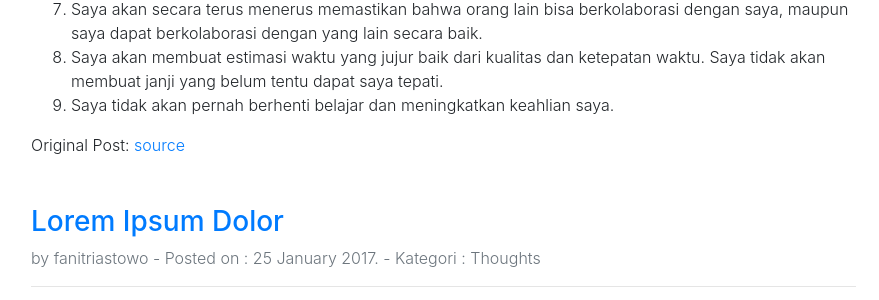
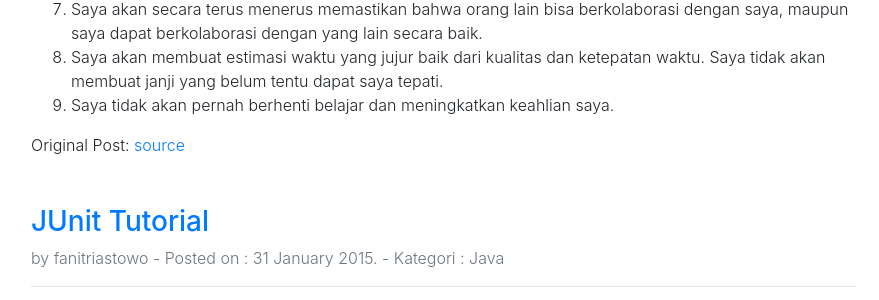
Before and after one commit to fanitriastowo/recursenews, a PHP site: page / in a window 1280 px wide. Shown: the part 575-875 px from the top of the page, without its empty margins (54-933 px from the left). Run offline with PHP 8.4, Linux system fonts and the light colour scheme.

Commit message:
added junit testing article

```diff
--- a/about.php
+++ b/about.php
@@ -5,8 +5,6 @@
 
   <?php include 'template/css.html'; ?>
 
-	<!-- custom stylesheet here -->
-	<link rel="stylesheet" type="text/css" href="css/main.css">
 </head>
 <body>
 
--- a/archive.php
+++ b/archive.php
@@ -11,9 +11,6 @@ $data = $db->findAll();
 	<title>Recursenews | Programming Blog</title>
 
 	<?php include 'template/css.html'; ?>
-
-	<!-- custom stylesheet here -->
-	<link rel="stylesheet" type="text/css" href="css/main.css">
 </head>
 <body>
 
--- /dev/null
+++ b/config/db/junit_tutorial.json
@@ -0,0 +1,12 @@
+{
+    "__created_at": 1533655440,
+    "__updated_at": 1533655440,
+    "data": {
+        "tanggal": "31 January 2015",
+        "title": "JUnit Tutorial",
+        "content": "\r\n\tLets test simple jUnit Framework.\r\n",
+        "kategory": "Java",
+        "slug": "junit_tutorial",
+        "image": "https://www.rishabhsoft.com/wp-content/uploads/2011/05/Entry-and-Exit-Criteria-for-Testing.jpg"
+    }
+}
--- a/config/db/post1.json
+++ /dev/null
@@ -1,11 +0,0 @@
-{
-    "__created_at": 1533655440,
-    "__updated_at": 1533655440,
-    "data": {
-        "tanggal": "25 January 2017",
-        "title": "Lorem Ipsum Dolor",
-        "content": "\r\n\tLorem ipsum dolor sit amet, consectetur adipisicing elit, sed do eiusmod\r\n\ttempor incididunt ut labore et dolore magna aliqua. Ut enim ad minim veniam,\r\n\tquis nostrud exercitation ullamco laboris nisi ut aliquip ex ea commodo\r\n\tconsequat. Duis aute irure dolor in reprehenderit in voluptate velit esse\r\n\tcillum dolore eu fugiat nulla pariatur. Excepteur sint occaecat cupidatat non\r\n\tproident, sunt in culpa qui officia deserunt mollit anim id est laborum.\r\n",
-        "kategory": "Thoughts",
-        "slug": "post1"
-    }
-}
--- a/config/db/post2.json
+++ b/config/db/post2.json
@@ -4,9 +4,9 @@
     "data": {
         "tanggal": "25 January 2017",
         "title": "Lorem Ipsum Dolor",
-        "kategory": "Thoughts",
         "content": "\r\n\tLorem ipsum dolor sit amet, consectetur adipisicing elit, sed do eiusmod\r\n\ttempor incididunt ut labore et dolore magna aliqua. Ut enim ad minim veniam,\r\n\tquis nostrud exercitation ullamco laboris nisi ut aliquip ex ea commodo\r\n\tconsequat. Duis aute irure dolor in reprehenderit in voluptate velit esse\r\n\tcillum dolore eu fugiat nulla pariatur. Excepteur sint occaecat cupidatat non\r\n\tproident, sunt in culpa qui officia deserunt mollit anim id est laborum.\r\n",
         "kategory": "Thoughts",
-        "slug": "post2"
+        "slug": "post2",
+        "image": null
     }
 }
--- a/config/db/post3.json
+++ /dev/null
@@ -1,12 +0,0 @@
-{
-    "__created_at": 1533660002,
-    "__updated_at": 1533660002,
-    "data": {
-        "tanggal": "25 January 2017",
-        "title": "Lorem Ipsum Dolor",
-        "kategory": "Thoughts",
-        "content": "\r\n\tLorem ipsum dolor sit amet, consectetur adipisicing elit, sed do eiusmod\r\n\ttempor incididunt ut labore et dolore magna aliqua. Ut enim ad minim veniam,\r\n\tquis nostrud exercitation ullamco laboris nisi ut aliquip ex ea commodo\r\n\tconsequat. Duis aute irure dolor in reprehenderit in voluptate velit esse\r\n\tcillum dolore eu fugiat nulla pariatur. Excepteur sint occaecat cupidatat non\r\n\tproident, sunt in culpa qui officia deserunt mollit anim id est laborum.\r\n",
-        "kategory": "Thoughts",
-        "slug": "post3"
-    }
-}
--- a/config/db/post4.json
+++ /dev/null
@@ -1,12 +0,0 @@
-{
-    "__created_at": 1533660028,
-    "__updated_at": 1533660028,
-    "data": {
-        "tanggal": "25 January 2017",
-        "title": "Lorem Ipsum Dolor",
-        "kategory": "Thoughts",
-        "content": "\r\n\tLorem ipsum dolor sit amet, consectetur adipisicing elit, sed do eiusmod\r\n\ttempor incididunt ut labore et dolore magna aliqua. Ut enim ad minim veniam,\r\n\tquis nostrud exercitation ullamco laboris nisi ut aliquip ex ea commodo\r\n\tconsequat. Duis aute irure dolor in reprehenderit in voluptate velit esse\r\n\tcillum dolore eu fugiat nulla pariatur. Excepteur sint occaecat cupidatat non\r\n\tproident, sunt in culpa qui officia deserunt mollit anim id est laborum.\r\n",
-        "kategory": "Thoughts",
-        "slug": "post4"
-    }
-}
--- a/config/db/post5.json
+++ /dev/null
@@ -1,12 +0,0 @@
-{
-    "__created_at": 1533660048,
-    "__updated_at": 1533660048,
-    "data": {
-        "tanggal": "25 January 2017",
-        "title": "Lorem Ipsum Dolor",
-        "kategory": "Thoughts",
-        "content": "\r\n\tLorem ipsum dolor sit amet, consectetur adipisicing elit, sed do eiusmod\r\n\ttempor incididunt ut labore et dolore magna aliqua. Ut enim ad minim veniam,\r\n\tquis nostrud exercitation ullamco laboris nisi ut aliquip ex ea commodo\r\n\tconsequat. Duis aute irure dolor in reprehenderit in voluptate velit esse\r\n\tcillum dolore eu fugiat nulla pariatur. Excepteur sint occaecat cupidatat non\r\n\tproident, sunt in culpa qui officia deserunt mollit anim id est laborum.\r\n",
-        "kategory": "Thoughts",
-        "slug": "post5"
-    }
-}
--- a/config/db/post6.json
+++ /dev/null
@@ -1,12 +0,0 @@
-{
-    "__created_at": 1533660062,
-    "__updated_at": 1533660062,
-    "data": {
-        "tanggal": "25 January 2017",
-        "title": "Lorem Ipsum Dolor",
-        "kategory": "Thoughts",
-        "content": "\r\n\tLorem ipsum dolor sit amet, consectetur adipisicing elit, sed do eiusmod\r\n\ttempor incididunt ut labore et dolore magna aliqua. Ut enim ad minim veniam,\r\n\tquis nostrud exercitation ullamco laboris nisi ut aliquip ex ea commodo\r\n\tconsequat. Duis aute irure dolor in reprehenderit in voluptate velit esse\r\n\tcillum dolore eu fugiat nulla pariatur. Excepteur sint occaecat cupidatat non\r\n\tproident, sunt in culpa qui officia deserunt mollit anim id est laborum.\r\n",
-        "kategory": "Thoughts",
-        "slug": "post6"
-    }
-}
--- a/css/main.css
+++ b/css/main.css
@@ -169,3 +169,9 @@ code {
 ul {
 	list-style-type: none;
 }
+
+.img-source {
+  margin-bottom: 30px;
+  font-style: italic;
+  font-weight: 150;
+}
--- a/index.php
+++ b/index.php
@@ -12,9 +12,6 @@ $data = $db->query()->limit(3)->results();
 	<title>Recursenews | Programming Blog</title>
 
 	<?php include 'template/css.html'; ?>
-
-	<!-- custom stylesheet here -->
-	<link rel="stylesheet" type="text/css" href="css/main.css">
 </head>
 <body>
 
@@ -38,6 +35,15 @@ $data = $db->query()->limit(3)->results();
           Kategori : <?php echo($value['kategory']); ?>
         </p>
         <hr>
+
+        <?php if ($value['image'] != null): ?>
+        <div class="text-center img-source">
+            <img src="<?php echo $value['image']; ?>"
+            class="img-thumbnail">
+            <br>
+        </div>
+        <?php endif ?>
+
         <p class="text-justify"><?php echo($value['content']); ?></p>
 
       <?php endforeach; ?>
--- a/template/css.html
+++ b/template/css.html
@@ -1,8 +1,8 @@
 <meta charset="utf-8">
 <meta name="viewport" content="width=device-width, initial-scale=1, shrink-to-fit=no">
 <link
-	rel="stylesheet" href="https://stackpath.bootstrapcdn.com/bootstrap/4.1.1/css/bootstrap.min.css"
-	integrity="sha384-WskhaSGFgHYWDcbwN70/dfYBj47jz9qbsMId/iRN3ewGhXQFZCSftd1LZCfmhktB"
+	rel="stylesheet" href="https://stackpath.bootstrapcdn.com/bootstrap/4.1.3/css/bootstrap.min.css"
+	integrity="sha384-MCw98/SFnGE8fJT3GXwEOngsV7Zt27NXFoaoApmYm81iuXoPkFOJwJ8ERdknLPMO"
 	crossorigin="anonymous">
 
 <link rel="apple-touch-icon" sizes="57x57" href="img/favicon/apple-icon-57x57.png">
@@ -23,6 +23,9 @@
 <meta name="msapplication-TileImage" content="img/favicon/ms-icon-144x144.png">
 <meta name="theme-color" content="#ffffff">
 
+<!-- custom stylesheet here -->
+<link rel="stylesheet" type="text/css" href="css/main.css">
+
 <script async src="//pagead2.googlesyndication.com/pagead/js/adsbygoogle.js"></script>
 <script>
   (adsbygoogle = window.adsbygoogle || []).push({
--- a/template/js.html
+++ b/template/js.html
@@ -8,9 +8,8 @@
 	integrity="sha384-ZMP7rVo3mIykV+2+9J3UJ46jBk0WLaUAdn689aCwoqbBJiSnjAK/l8WvCWPIPm49"
 	crossorigin="anonymous"></script>
 
-<script
-	src="https://stackpath.bootstrapcdn.com/bootstrap/4.1.1/js/bootstrap.min.js"
-	integrity="sha384-smHYKdLADwkXOn1EmN1qk/HfnUcbVRZyYmZ4qpPea6sjB/pTJ0euyQp0Mk8ck+5T"
+<script src="https://stackpath.bootstrapcdn.com/bootstrap/4.1.3/js/bootstrap.min.js"
+	integrity="sha384-ChfqqxuZUCnJSK3+MXmPNIyE6ZbWh2IMqE241rYiqJxyMiZ6OW/JmZQ5stwEULTy"
 	crossorigin="anonymous"></script>
 
 	<!-- Global site tag (gtag.js) - Google Analytics -->
```
Also changed, not shown: article.php (+12 -20 lines), config/db/janji_programmer.json (+2 -1 lines).
